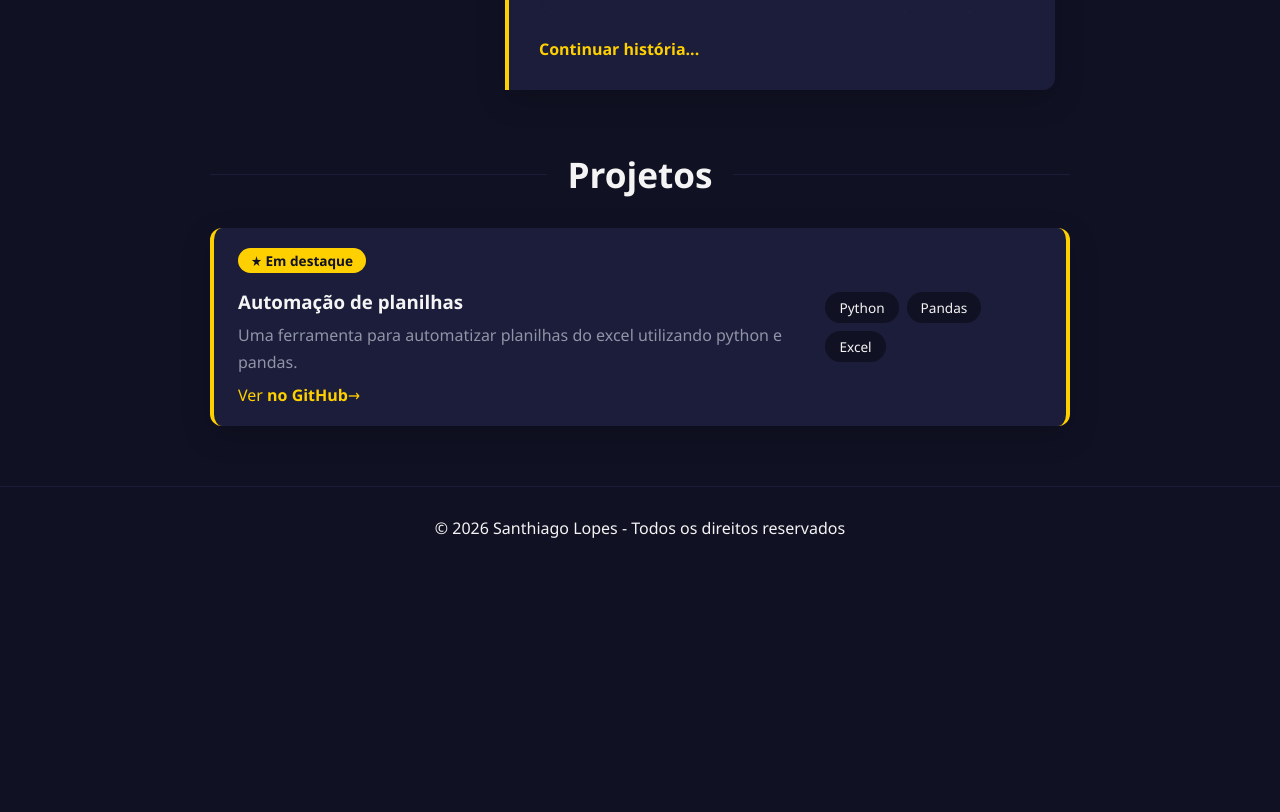
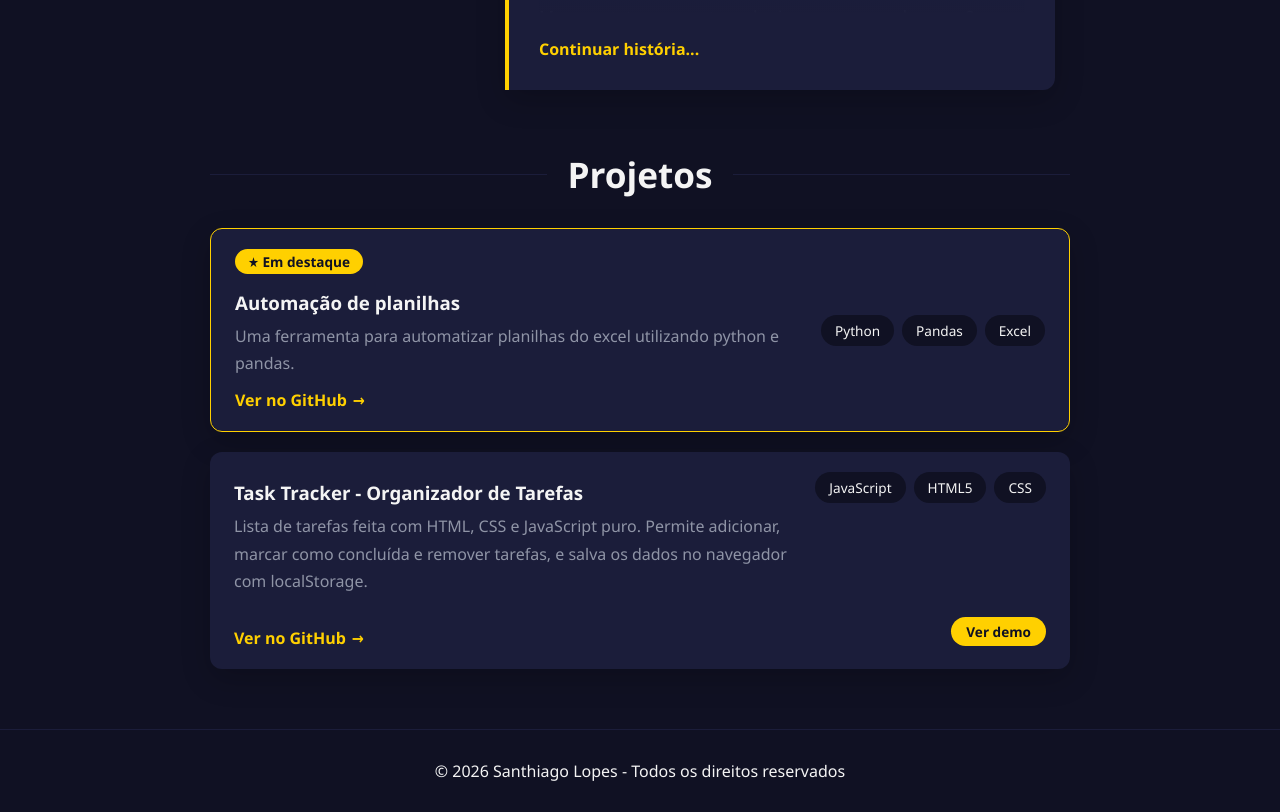
Before and after one commit to santisantos13/portfolio, a plain HTML site: page index.html in a window 1280 px wide. Shown: the part 602-1414 px from the top of the page. Before the commit the page ends 1171 px from the top, so only its background shows below. Drawn offline with Linux system fonts and the light colour scheme.

Commit message:
Adição de um projeto

```diff
--- a/assets/css/style.css
+++ b/assets/css/style.css
@@ -23,6 +23,7 @@ body {
     opacity: 0;
     transform: translateY(20px);
   }
+
   to {
     opacity: 1;
     transform: none;
@@ -30,9 +31,12 @@ body {
 }
 
 @keyframes pulsar {
-  0%, 100% {
+
+  0%,
+  100% {
     transform: scale(1);
   }
+
   50% {
     transform: scale(1.06);
   }
@@ -218,6 +222,7 @@ body {
   display: flex;
   justify-content: space-between;
   align-items: center;
+  gap: 24px;
   margin-bottom: 20px;
   padding: 20px 24px;
   background-color: var(--cor-card);
@@ -231,13 +236,20 @@ body {
   box-shadow: 0 16px 40px rgba(0, 0, 0, 0.35);
 }
 
-.projeto.revelar.visivel:hover {
-  transform: translateY(-6px);
+
+.projeto.destaque {
+  border: 1px solid var(--cor-destaque);
+
 }
 
-.projeto.destaque {
-  border-left: 4px solid var(--cor-destaque);
-  border-right: 4px solid var(--cor-destaque);
+.projeto-links {
+  display: flex;
+  gap: 12px;
+  margin-top: 12px;
+}
+
+.botao {
+  font-weight: bold;
 }
 
 .selo {
@@ -256,6 +268,11 @@ body {
   color: var(--cor-texto-principal);
 }
 
+.projeto-texto {
+  flex: 1;
+  min-width: 0;
+}
+
 .projeto-texto p {
   margin-top: 8px;
   margin-bottom: 8px;
@@ -265,18 +282,19 @@ body {
   text-align: left;
 }
 
-.projeto-texto a {
+.projeto a {
   color: var(--cor-destaque);
   text-decoration: none;
 }
 
-.projeto-texto a:hover {
+.projeto a:hover {
   text-decoration: overline;
 }
 
 .projeto a::after {
-  content: " →";
+  content: "→";
   display: inline-block;
+  margin-left: 6px;
   transition: transform 0.3s ease;
 }
 
@@ -284,16 +302,64 @@ body {
   transform: translateX(4px);
 }
 
+.projeto a.sem-seta {
+  display: inline-block;
+  padding: 5px 15px;
+  background-color: var(--cor-destaque);
+  border-radius: 999px;
+  color: var(--cor-fundo);
+  font-size: 0.85rem;
+  transition: transform 0.3s ease;
+}
+
+.projeto a.sem-seta::after {
+  content: none;
+}
+
+.projeto a.sem-seta:hover {
+  transform: scale(1.05);
+  text-decoration: none;
+}
+
+.projeto.com-demo {
+  display: grid;
+  grid-template-columns: 1fr auto;
+  grid-template-areas:
+    "texto tecnologias"
+    "links demo";
+  gap: 12px 24px;
+  align-items: center;
+}
+
+.com-demo .projeto-texto {
+  grid-area: texto;
+}
+
+.com-demo .tecnologias {
+  grid-area: tecnologias;
+  align-self: start;
+}
+
+.com-demo .projeto-links {
+  grid-area: links;
+}
+
+.com-demo .sem-seta {
+  grid-area: demo;
+  justify-self: end;
+}
+
 .tecnologias {
   display: flex;
   flex-wrap: wrap;
+  justify-content: flex-end;
   gap: 8px;
+  flex-shrink: 0;
+  max-width: 240px;
   margin: 0;
   padding: 0;
   list-style: none;
 }
-
-
 
 .tecnologias li {
   padding: 6px 14px;
@@ -342,6 +408,7 @@ footer {
     position: static;
     align-self: center;
   }
+
   .historia {
     width: 100%;
     padding: 20px;
@@ -363,5 +430,27 @@ footer {
 
   .tecnologias {
     margin-top: 16px;
+    max-width: none;
+    justify-content: flex-start;
+  }
+
+  .projeto-links {
+    margin-top: 0;
+
+  }
+
+  .projeto.com-demo {
+    grid-template-columns: 1fr auto;
+    grid-template-areas:
+      "texto texto"
+      "links demo"
+      "tecnologias tecnologias";
+    align-items: center;
+
+  }
+
+  .com-demo .sem-seta {
+    align-self: center;
+
   }
 }
--- a/index.html
+++ b/index.html
@@ -18,7 +18,7 @@
 
       <a href="https://github.com/santisantos13" target="_blank" rel="noopener noreferrer">
         <img src="assets/images/logo-github.png" alt="">
-        Github
+        GitHub
       </a>
 
       <a href="https://www.linkedin.com/in/santsantos/" target="_blank" rel="noopener noreferrer">
@@ -131,8 +131,10 @@
           <h3>Automação de planilhas</h3>
           <p>Uma ferramenta para automatizar planilhas do excel
             utilizando python e pandas.</p>
-          <a href="https://github.com/santisantos13/automacao-planilhas" target="_blank" rel="noopener noreferrer">Ver
-            <strong>no GitHub</strong></a>
+          <div class="projeto-links">
+            <a class="botao" href="https://github.com/santisantos13/automacao-planilhas" target="_blank"
+              rel="noopener noreferrer">Ver no GitHub</a>
+          </div>
         </div>
 
         <ul class="tecnologias">
@@ -140,6 +142,29 @@
           <li>Pandas</li>
           <li>Excel</li>
         </ul>
+      </article>
+
+      <article class="projeto com-demo">
+        <div class="projeto-texto">
+          <h3>Task Tracker - Organizador de Tarefas</h3>
+          <p>Lista de tarefas feita com HTML, CSS e JavaScript puro. Permite adicionar, marcar como concluída e remover
+            tarefas, e salva os dados no navegador com localStorage.</p>
+        </div>
+
+        <ul class="tecnologias">
+          <li>JavaScript</li>
+          <li>HTML5</li>
+          <li>CSS</li>
+        </ul>
+
+        <div class="projeto-links">
+          <a class="botao" href="https://github.com/santisantos13/task-tracker-js" target="_blank"
+            rel="noopener noreferrer">Ver no GitHub</a>
+        </div>
+
+        <a class="botao sem-seta" href="https://santisantos13.github.io/task-tracker-js/" target="_blank"
+          rel="noopener noreferrer">Ver demo</a>
+      </article>
       </article>
     </section>
 
```
